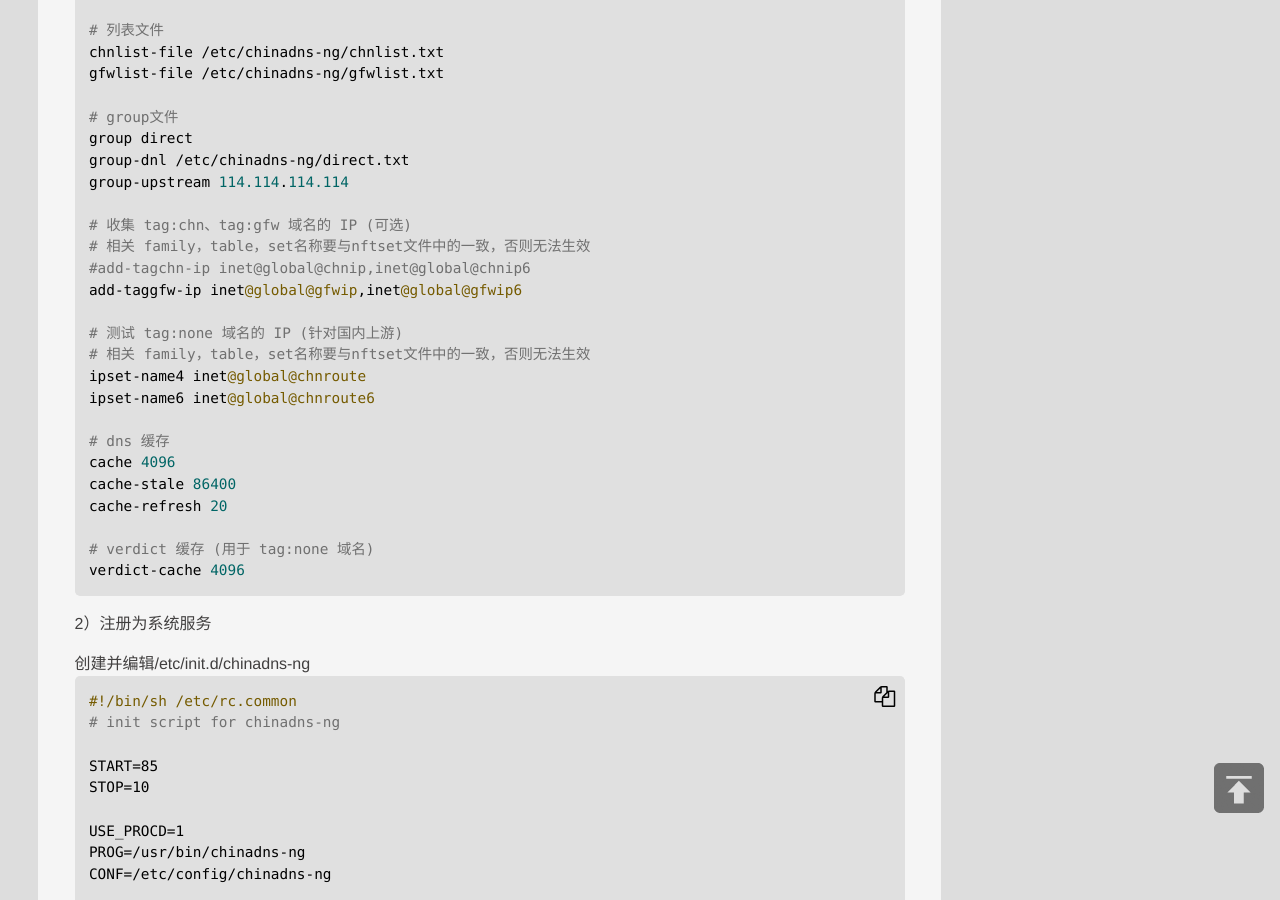
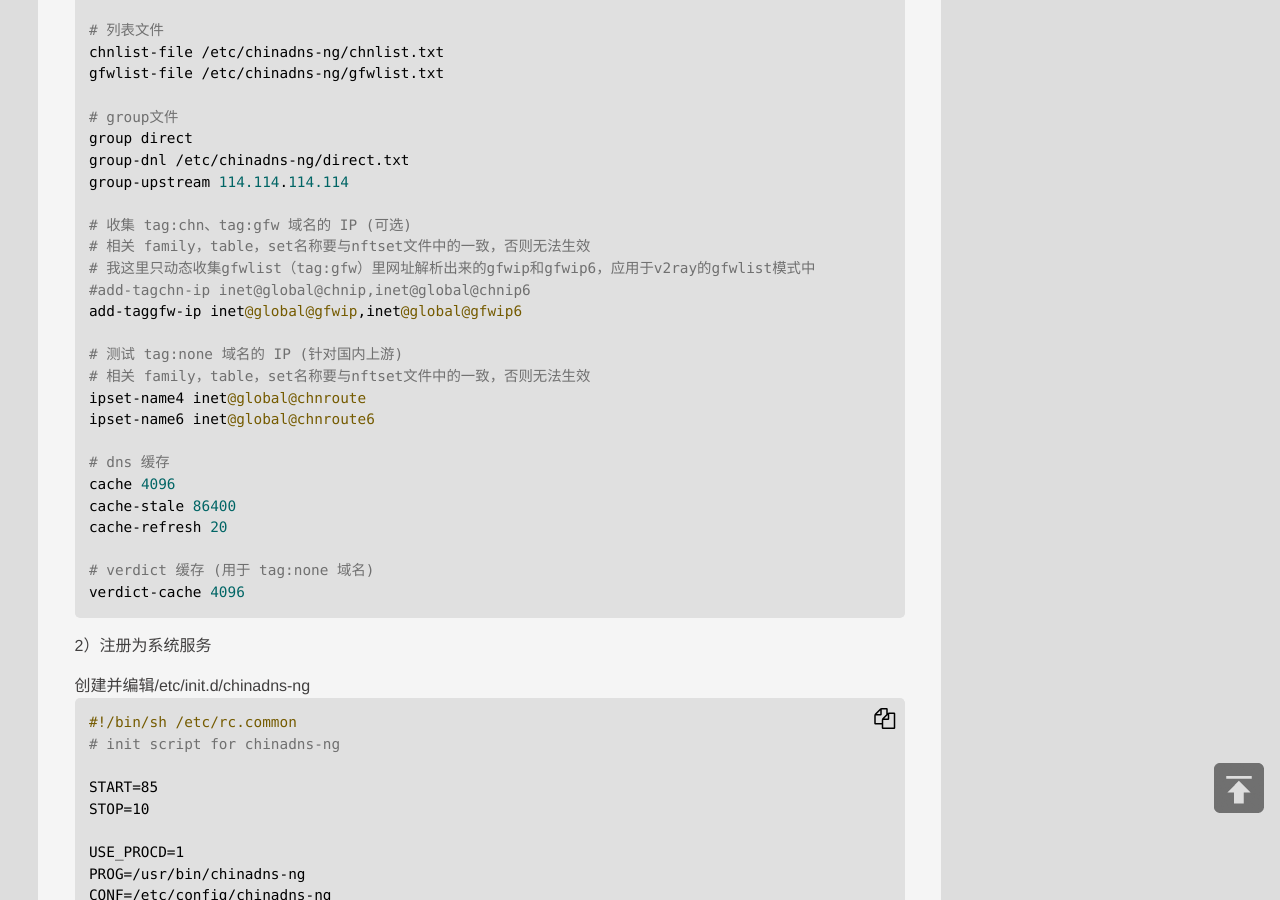
Before and after one commit to jibenfa/jibenfa.github.com, a Jekyll site: the page built from _posts/2025-08-19-E59CA8openwrtE4B88BE4BDBFE794A8chinadns-ngE690ADE9858Dv2rayE5AE9EE78EB0E9808FE6988EE4BBA3E79086.md, in a window 1280 px wide and 900 px high, scrolled down 2322 px. Built offline with Jekyll 4.4.1, drawn with Linux system fonts in a browser that asks for light colours.

Commit message:
Update 2025-08-19-E59CA8openwrtE4B88BE4BDBFE794A8chinadns-ngE690ADE9858Dv2rayE5AE9EE78EB0E9808FE6988EE4BBA3E79086.md

```diff
--- a/_posts/2025-08-19-E59CA8openwrtE4B88BE4BDBFE794A8chinadns-ngE690ADE9858Dv2rayE5AE9EE78EB0E9808FE6988EE4BBA3E79086.md
+++ b/_posts/2025-08-19-E59CA8openwrtE4B88BE4BDBFE794A8chinadns-ngE690ADE9858Dv2rayE5AE9EE78EB0E9808FE6988EE4BBA3E79086.md
@@ -120,6 +120,7 @@
 
 # 收集 tag:chn、tag:gfw 域名的 IP (可选)
 # 相关 family，table，set名称要与nftset文件中的一致，否则无法生效
+# 我这里只动态收集gfwlist（tag:gfw）里网址解析出来的gfwip和gfwip6，应用于v2ray的gfwlist模式中
 #add-tagchn-ip inet@global@chnip,inet@global@chnip6
 add-taggfw-ip inet@global@gfwip,inet@global@gfwip6
 
```
